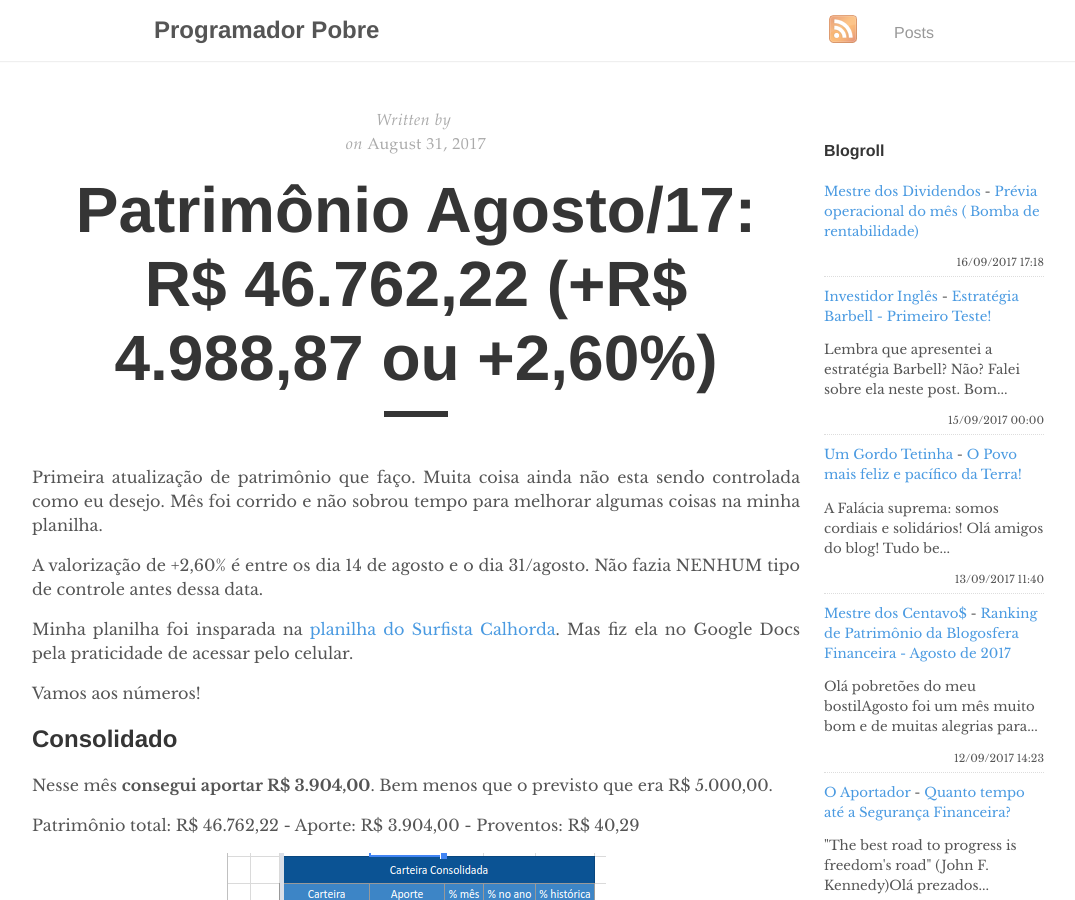
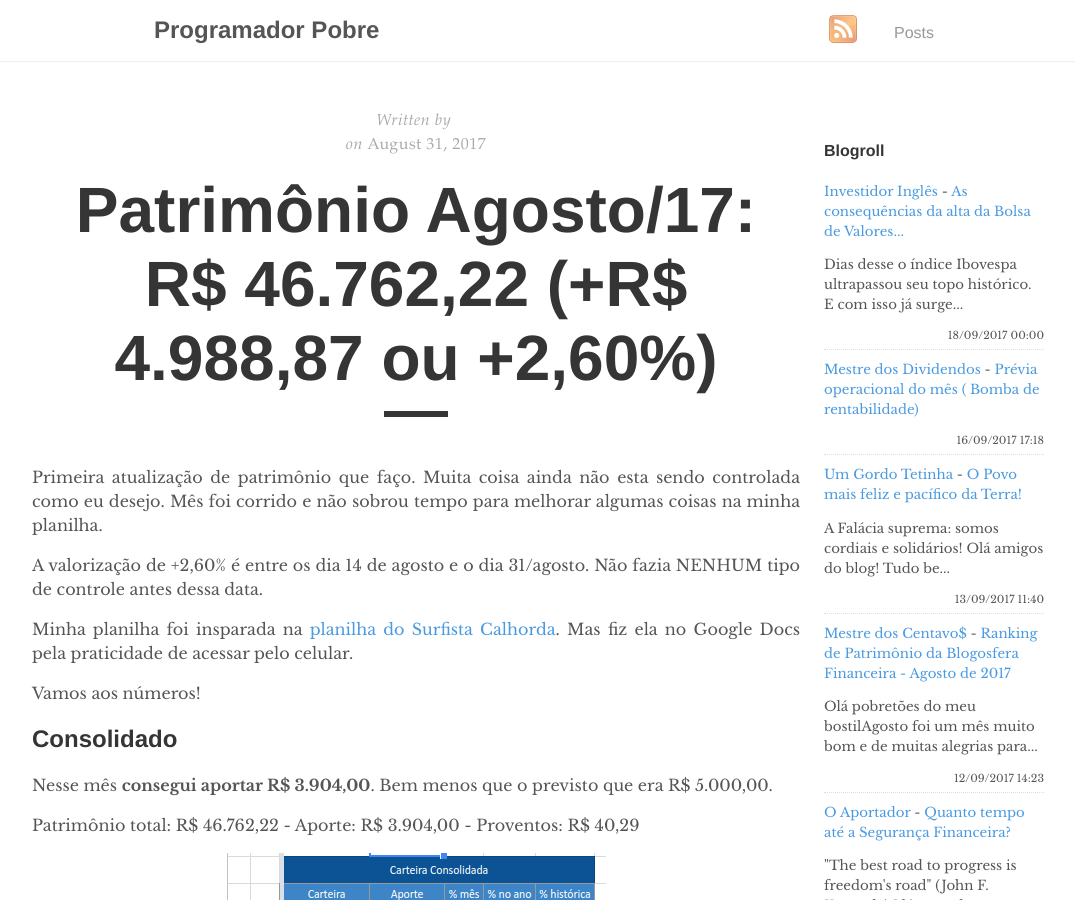
Before and after one commit to programadorpobre/programadorpobre.github.io, a Jekyll site: the page built from _posts/2017-08-31-fechamento-agosto.markdown, in a window 1280 px wide and 900 px high. Shown: the whole window, without its empty margins (96-1171 px from the left). Built offline with Jekyll 4.4.1, drawn with Linux system fonts in a browser that asks for light colours; comment, search, counter and statistics services are not loaded.

Commit message:
[ci skip] travis #44

```diff
--- a/_includes/feed-entries.html
+++ b/_includes/feed-entries.html
@@ -1,12 +1,12 @@
+<div class="feed-entry">
+    <a class="feed-entry-site-name" href="http://investidoringles.blogspot.com/">Investidor Inglês</a> - <a class="feed-entry-title" href="http://investidoringles.blogspot.com/2017/09/ibovespa-ultrapassou-topo-historico-consequencias.html">As consequências da alta da Bolsa de Valores...</a>
+    <p class="feed-entry-summary">Dias desse o índice Ibovespa ultrapassou seu topo histórico. E com isso já surge...</p>
+    <time datetime="2017-09-18T00:00:00.001-03:00">18/09/2017 00:00</time>
+</div>
 <div class="feed-entry">
     <a class="feed-entry-site-name" href="http://mestredosdividendos.blogspot.com/">Mestre dos Dividendos</a> - <a class="feed-entry-title" href="http://mestredosdividendos.blogspot.com/2017/09/previa-operacional-do-mes-bomba-de.html">Prévia operacional do  mês ( Bomba de rentabilidade)</a>
     <p class="feed-entry-summary"></p>
     <time datetime="2017-09-16T17:18:00.001-07:00">16/09/2017 17:18</time>
-</div>
-<div class="feed-entry">
-    <a class="feed-entry-site-name" href="http://investidoringles.blogspot.com/">Investidor Inglês</a> - <a class="feed-entry-title" href="http://investidoringles.blogspot.com/2017/09/estrategia-barbell-primeiro-teste-funciona.html">Estratégia Barbell - Primeiro Teste!</a>
-    <p class="feed-entry-summary">Lembra que apresentei a estratégia Barbell? Não? Falei sobre ela neste post. Bom...</p>
-    <time datetime="2017-09-15T00:00:00.000-03:00">15/09/2017 00:00</time>
 </div>
 <div class="feed-entry">
     <a class="feed-entry-site-name" href="http://gordotetinha.blogspot.com/">Um Gordo Tetinha</a> - <a class="feed-entry-title" href="http://gordotetinha.blogspot.com/2017/09/o-povo-mais-feliz-e-pacifico-da-terra.html">O Povo mais feliz e pacífico da Terra!</a>
```
